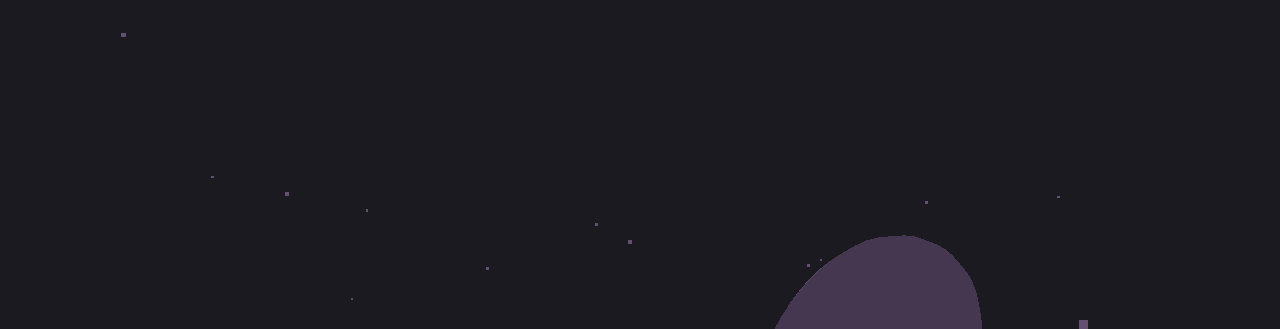
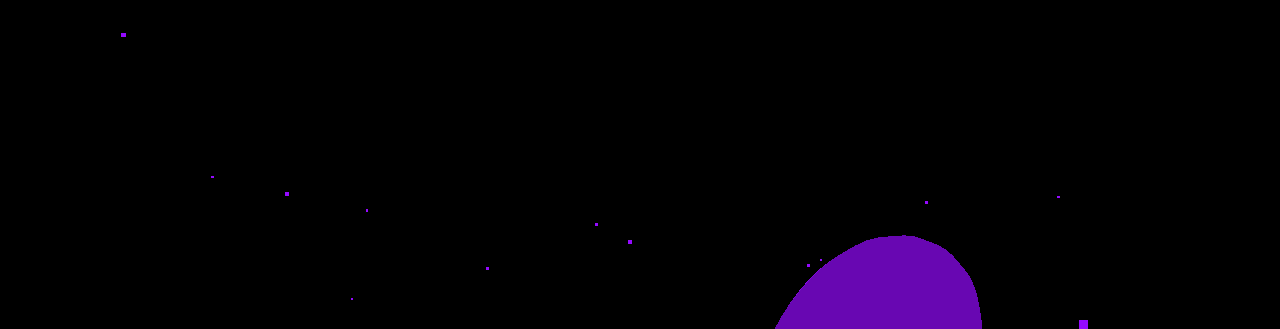
Before and after one commit to j1yl/threejs-example, a website built with Vite: page index.html in a window 1280 px wide. Shown: the top 329 px of the page. Built offline with nearby package versions, Linux system fonts and the light colour scheme; animation ran at ten frames a second; a web font is replaced by a local one; what lil-gui would draw is missing.

Commit message:
added todo comments

```diff
--- a/script.js
+++ b/script.js
@@ -1,3 +1,8 @@
+// TODO: change toon material to standard material
+// TODO: add particle effects, see reference https://taksofonas.lt/en/
+// TODO: continuation of above, I want a grainy effect
+// TODO: structure content with css flex?
+// TODO: add distortion based on mouse position.
 import "./style.css";
 import * as THREE from "three";
 import * as dat from "lil-gui";
@@ -6,7 +11,7 @@ import gsap from "gsap";
 // debugging
 const gui = new dat.GUI();
 const parameters = {
-    materialColor: '#634f72'
+    materialColor: '#950aff'
 };
 gui
     .addColor(parameters, 'materialColor')
--- a/style.css
+++ b/style.css
@@ -6,7 +6,7 @@
 }
 
 html {
-  background: #1a1a20;
+  background: #000000;
 }
 
 .webgl {
```
